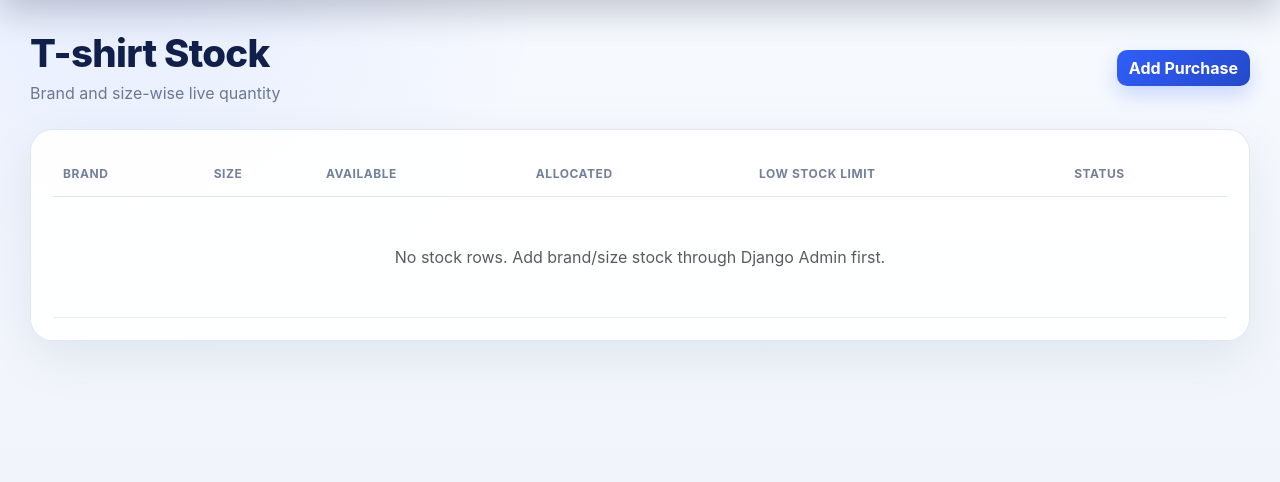
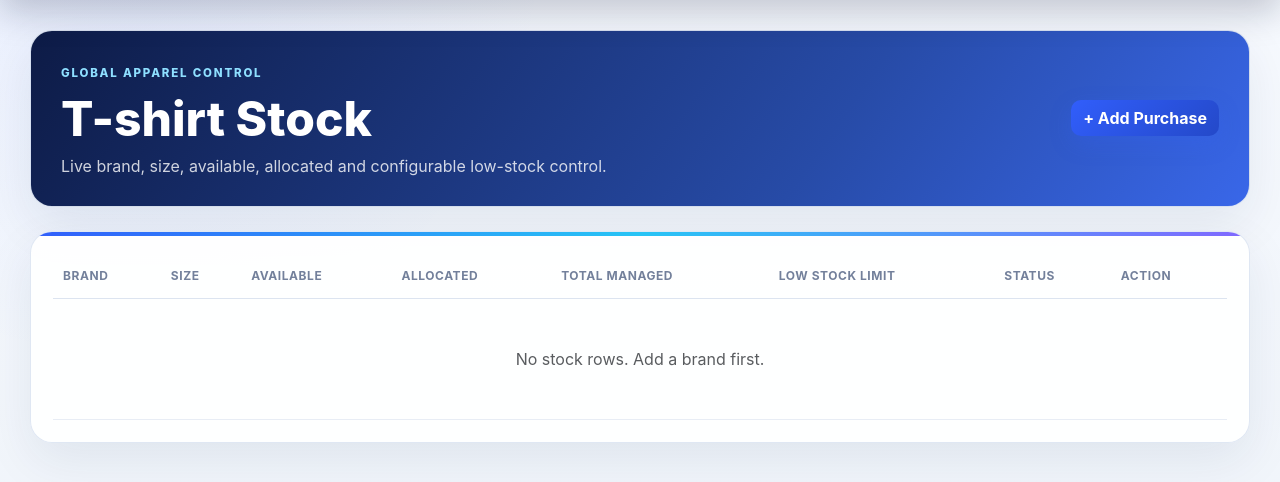
Before and after one commit to sagarkerhalkar/NextToppers_Inventory_book-T-Shirt, a Django app: page /tshirts/stock/ in a window 1280 px wide. Shown: the part 56-538 px from the top of the page. Run offline with Django 5.2, Linux system fonts and the light colour scheme; the visitor is signed in with stand-in values (Sample User, id 1); data comes from the database, SQL or seed files in the repository; data that the repository does not hold is empty.

Commit message:
Add brand controls and premium stock presentation

```diff
--- a/templates/inventory/tshirts/stock_list.html
+++ b/templates/inventory/tshirts/stock_list.html
@@ -1,4 +1,4 @@
 {% extends 'inventory/base.html' %}{% block title %}T-shirt Stock{% endblock %}
 {% block content %}
-<div class="page-header"><div><h1>T-shirt Stock</h1><p>Brand and size-wise live quantity</p></div><a href="{% url 'inventory:tshirt_purchase_create' %}" class="btn btn-primary">Add Purchase</a></div>
-<div class="content-card"><div class="table-responsive"><table class="table align-middle"><thead><tr><th>Brand</th><th>Size</th><th>Available</th><th>Allocated</th><th>Low Stock Limit</th><th>Status</th></tr></thead><tbody>{% for stock in stocks %}<tr><td>{{ stock.brand.name }}</td><td>{{ stock.size }}</td><td><strong>{{ stock.available_quantity }}</strong></td><td>{{ stock.allocated_quantity }}</td><td>{{ stock.low_stock_threshold }}</td><td>{% if stock.is_low_stock %}<span class="badge text-bg-danger">Low Stock</span>{% else %}<span class="badge text-bg-success">Healthy</span>{% endif %}</td></tr>{% empty %}<tr><td colspan="6" class="text-center text-muted py-5">No stock rows. Add brand/size stock through Django Admin first.</td></tr>{% endfor %}</tbody></table></div></div>{% endblock %}
+<div class="hero-panel"><div><span class="eyebrow">GLOBAL APPAREL CONTROL</span><h1>T-shirt Stock</h1><p>Live brand, size, available, allocated and configurable low-stock control.</p></div><div class="d-flex gap-2 flex-wrap">{% if user.role == 'ADMIN' or user.role == 'SUPER_ADMIN' %}<a href="{% url 'inventory:tshirt_brand_list' %}" class="btn btn-light">Manage Brands & Free Limits</a>{% endif %}<a href="{% url 'inventory:tshirt_purchase_create' %}" class="btn btn-primary btn-glow">+ Add Purchase</a></div></div>
+<div class="content-card premium-card mt-4"><div class="table-responsive"><table class="table align-middle premium-table"><thead><tr><th>Brand</th><th>Size</th><th>Available</th><th>Allocated</th><th>Total Managed</th><th>Low Stock Limit</th><th>Status</th><th>Action</th></tr></thead><tbody>{% for stock in stocks %}<tr><td><strong>{{ stock.brand.name }}</strong><small class="d-block text-muted">Free limit: {{ stock.brand.free_quantity_rolling_12_months }} / 12 months</small></td><td><span class="size-chip">{{ stock.size }}</span></td><td><strong class="stock-number">{{ stock.available_quantity }}</strong></td><td>{{ stock.allocated_quantity }}</td><td>{{ stock.available_quantity|add:stock.allocated_quantity }}</td><td>{{ stock.low_stock_threshold }}</td><td>{% if stock.is_low_stock %}<span class="status-pill danger">Low Stock</span>{% else %}<span class="status-pill healthy">Healthy</span>{% endif %}</td><td>{% if user.role == 'ADMIN' or user.role == 'SUPER_ADMIN' %}<a class="btn btn-sm btn-outline-secondary" href="{% url 'inventory:tshirt_stock_threshold_edit' stock.pk %}">Edit Limit</a>{% endif %}</td></tr>{% empty %}<tr><td colspan="8" class="text-center text-muted py-5">No stock rows. Add a brand first.</td></tr>{% endfor %}</tbody></table></div></div>{% endblock %}
```
